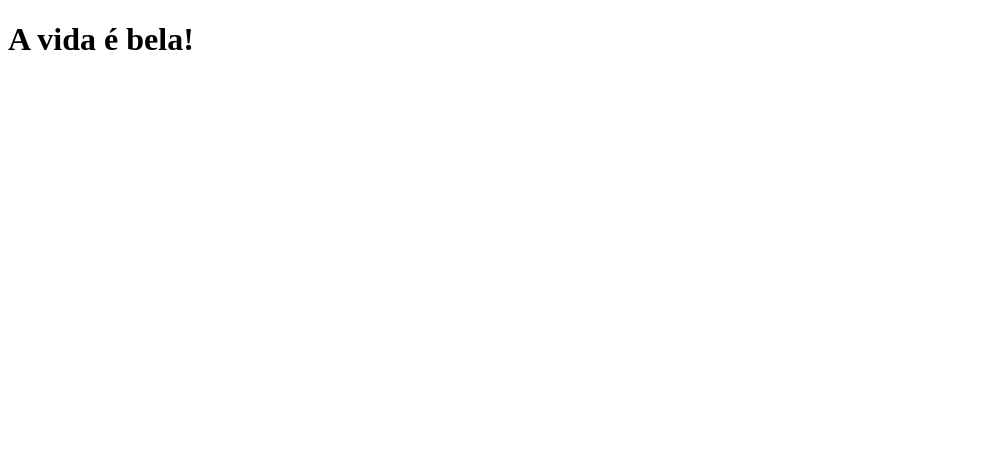
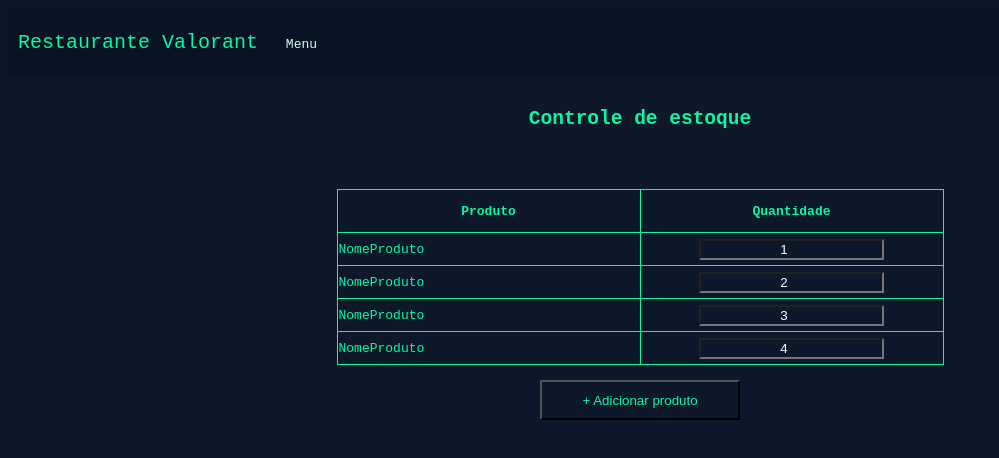
Before and after one commit to Maczevski/ProjetoRestaurante, a plain HTML site: page indexe.html in a window 1280 px wide. Shown: the whole page, without its empty margins (0-999 px from the left). Drawn offline with Linux system fonts and the light colour scheme.

Commit message:
primeiro-teste

```diff
--- a/indexe.html
+++ b/indexe.html
@@ -3,11 +3,59 @@
 <head>
     <meta charset="UTF-8">
     <meta name="viewport" content="width=device-width, initial-scale=1.0">
-    <title>Document</title>
+    <title>Valorant</title>
+    <link rel="stylesheet" type="text/css" href="style.css" />
+
 </head>
 <body>
-    <h1>
-        A vida é bela!
-    </h1>
+    <nav class="menu-navegacao">
+        <ul>
+            <li style="font-size: x-large;">Restaurante Valorant</li>
+            <li class="dropdown">
+                <a href="#">Menu</a>
+                <ul class="dropdown-content">
+                    <li><a href="#">Teste</a></li>
+                </ul>
+            </li>
+        </ul>
+    </nav>
+
+    <pr><br></pr>
+    <h2 class="Titulo" style="text-align: center;">
+        Controle de estoque
+    </h2>
+    <p><br><br></p>
+
+    <table class="tabela-estoque">
+        <thead>
+            <tr>
+                <th>Produto</th>
+                <th>Quantidade</th>
+            </tr>
+        </thead>
+        <tbody>
+            <tr>
+                <td class="nome-produto">NomeProduto</td>
+                <td class="quantidade""><input class="table-content" type="number" value="1" min="0"></td>
+            </tr>
+            <tr>
+                <td class="nome-produto">NomeProduto</td>
+                <td class="quantidade"><input class="table-content" type="number" value="2" min="0"></td>
+            </tr>
+            <tr>
+                <td class="nome-produto">NomeProduto</td>
+                <td class="quantidade"><input class="table-content" type="number" value="3" min="0"></td>
+            </tr>
+            <tr>
+                <td class="nome-produto">NomeProduto</td>
+                <td class="quantidade"><input class="table-content" type="number" value="4" min="0"></td>
+            </tr>
+        </tbody>
+    </table>
+    <pr><br></pr>
+    <div class="container">
+        <button class="botao-estoque">+ Adicionar produto</button>
+    </div>
+
 </body>
 </html>
--- /dev/null
+++ b/style.css
@@ -0,0 +1,100 @@
+body{
+    background-color: #0d192b;
+    font-family:monospace;
+}
+
+.Titulo{
+        color: #07f9a2;
+}
+
+/* Estilizando o menu de navegação */
+.menu-navegacao {
+    background-color: #081324;
+    color: #07f9a2;
+    padding: 10px;
+}
+
+.menu-navegacao ul {
+    list-style-type: none;
+    padding: 0;
+}
+
+.menu-navegacao ul li {
+    color: #07f9a2;
+    display: inline-block;
+    margin-right: 20px;
+    position: relative;
+}
+
+.menu-navegacao ul li a {
+    text-decoration: none;
+    color: #d7fff0;
+}
+
+.dropdown-content {
+    display: none;
+    position: absolute;
+    background-color:#0c5149;
+    min-width: 100px;
+    z-index: 1;
+    padding: 0;
+    margin: 0;
+}
+
+.dropdown-content li {
+    display: block;
+}
+
+.dropdown-content a {
+    color: #fff;
+    padding: 10px;
+    text-decoration: none;
+    display: block;
+}
+
+/* Mostrar o dropdown quando passar o mouse sobre o item do menu */
+.menu-navegacao ul li:hover .dropdown-content {
+    display: block;
+}
+.table-content{
+    background-color: #0d192b;
+    color: white;
+    text-align: center;
+}
+
+.quantidade{
+    text-align: center;
+}
+
+
+.tabela-estoque{
+    color:#07f9a2;
+    border: 1px solid#07f9a2;
+    border-collapse: collapse;
+    margin: auto;
+
+}
+
+.tabela-estoque td{
+    border: 1px solid#07f9a2;
+    height: 30px;
+}
+
+.tabela-estoque th{
+    border: 1px solid#07f9a2;
+    width: 300px;
+    height: 40px;
+    text-align: center;
+
+}
+
+.container {
+    text-align: center; /* Alinha o conteúdo no centro horizontal */
+}
+
+.botao-estoque{
+    color: #07f9a2;
+    background-color: #0d192b;
+    width: 200px;
+    height: 40px;
+}
```
